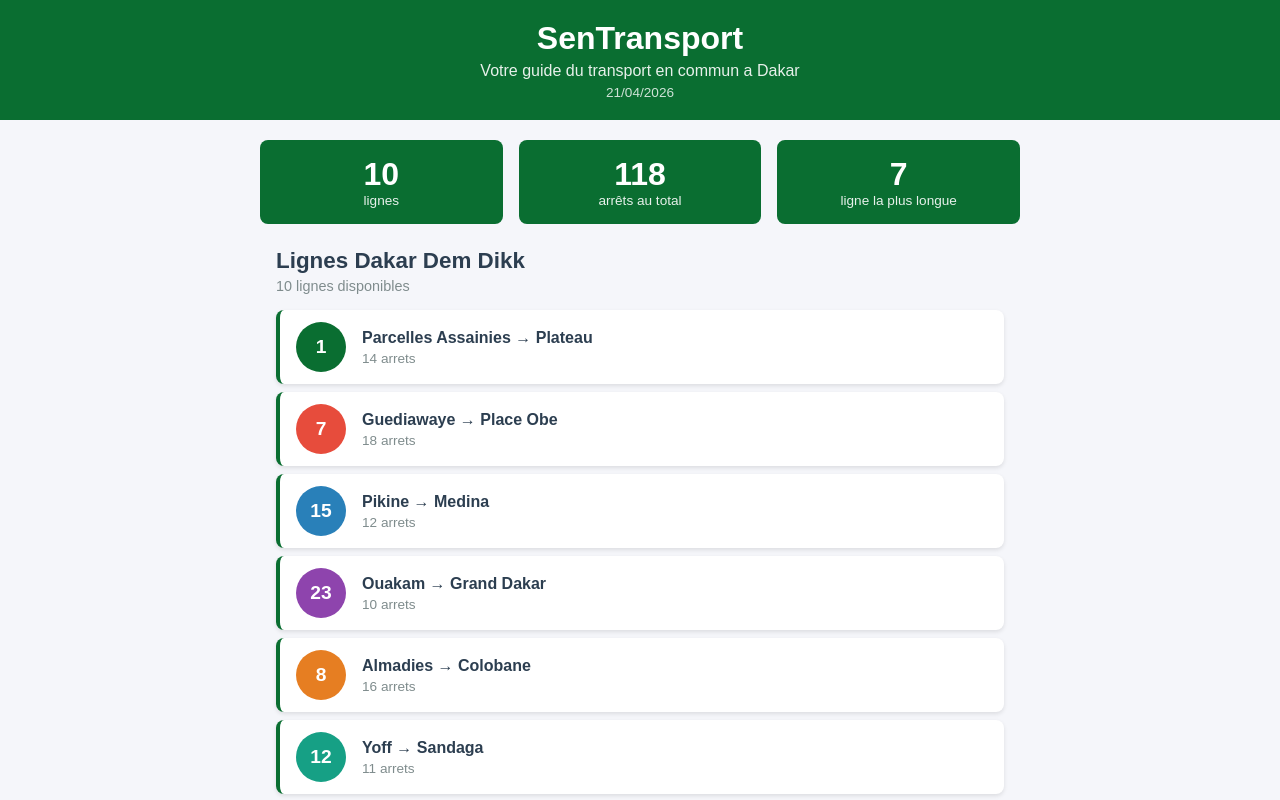
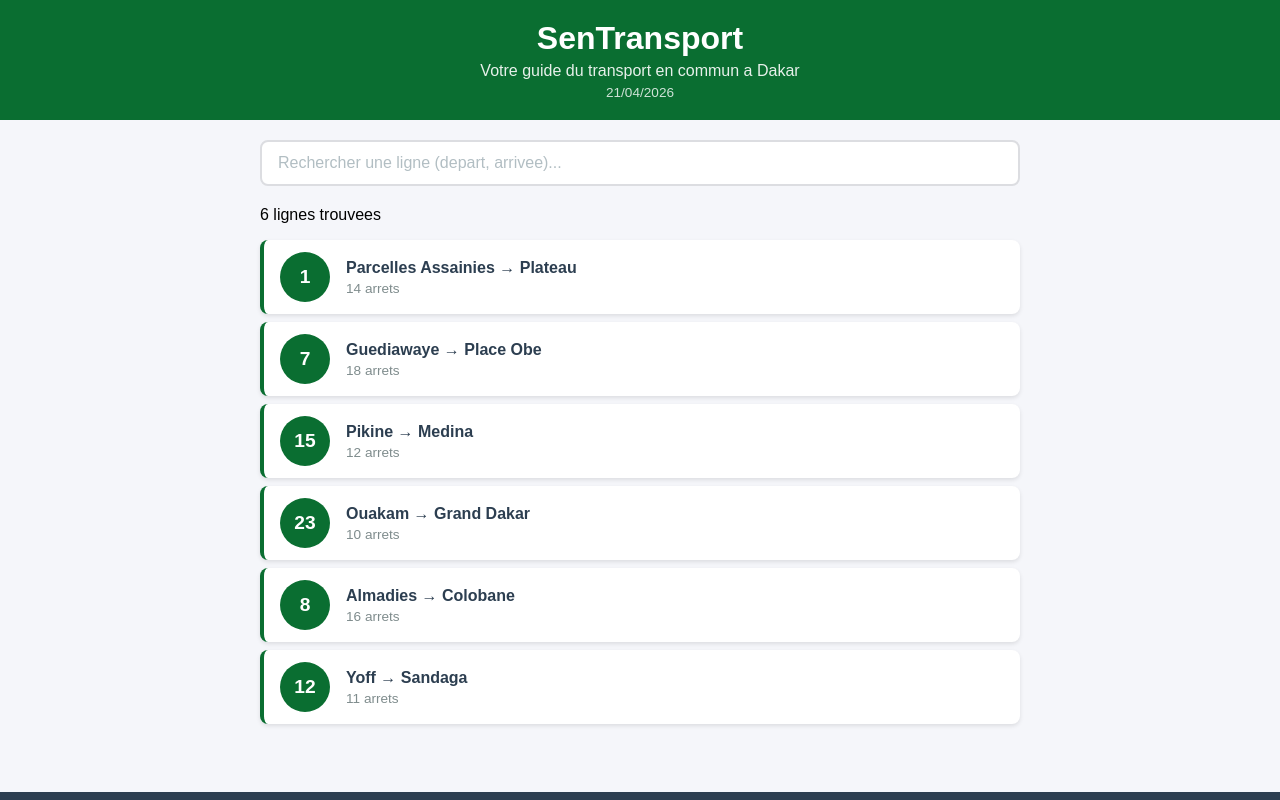
Before and after one commit to khadyjacamara/sentransport, a React (Create React App) app: page / in a window 1280 px wide. Shown: the top 800 px of the page. Built offline with nearby package versions, Linux system fonts and the light colour scheme.

Commit message:
Lab 3 : etat, recherche et selection de Lignes

```diff
--- a/src/App.css
+++ b/src/App.css
@@ -20,3 +20,20 @@
     padding: 12px;
   }
 }
+
+@media (max-width: 600px) {
+  .contenu {
+    padding: 12px;
+  }
+
+  .ligne-bus {
+    padding: 10px 12px;
+  }
+
+  .ligne-numero {
+    width: 40px;
+    height: 40px;
+    font-size: 1rem;
+    margin-right: 12px;
+  }
+}
--- a/src/App.js
+++ b/src/App.js
@@ -1,39 +1,78 @@
+import { useState } from 'react';
 import './App.css';
 import Header from './Header';
-import ListeLignes from './ListeLignes';
+import Recherche from './Recherche';
+import LigneBus from './LigneBus';
+import DetailLigne from './DetailLigne';
 import Footer from './Footer';
-import StatReseau from './StatReseau';
 
 function App() {
- const lignes = [
+  const [recherche, setRecherche] = useState("");
+  const [ligneSelectionnee, setLigneSelectionnee] = useState(null);
+
+  const lignes = [
     { id: 1, numero: "1", depart: "Parcelles Assainies",
-      arrivee: "Plateau", arrets: 14, couleur: "#0a6e31" },
+      arrivee: "Plateau", arrets: 14,
+      listeArrets: ["Parcelles U14", "Parcelles U10",
+        "Camberene", "Patte d'Oie", "Grand Dakar",
+        "Colobane", "Ponty", "Plateau"] },
     { id: 2, numero: "7", depart: "Guediawaye",
-      arrivee: "Place Obe", arrets: 18, couleur: "#e74c3c" },
+      arrivee: "Place Obe", arrets: 18,
+      listeArrets: ["Guediawaye", "Pikine", "Thiaroye",
+        "Keur Massar", "Grand Yoff", "Parcelles",
+        "Liberte 6", "Place Obe"] },
     { id: 3, numero: "15", depart: "Pikine",
-      arrivee: "Medina", arrets: 12, couleur: "#2980b9" },
+      arrivee: "Medina", arrets: 12,
+      listeArrets: ["Pikine Centre", "Thiaroye Gare",
+        "Hann", "Colobane", "Fass", "Medina"] },
     { id: 4, numero: "23", depart: "Ouakam",
-      arrivee: "Grand Dakar", arrets: 10, couleur: "#8e44ad" },
+      arrivee: "Grand Dakar", arrets: 10,
+      listeArrets: ["Ouakam Village", "Mermoz", "Fann",
+        "Point E", "Liberte 5", "Grand Dakar"] },
     { id: 5, numero: "8", depart: "Almadies",
-      arrivee: "Colobane", arrets: 16, couleur: "#e67e22" },
+      arrivee: "Colobane", arrets: 16,
+      listeArrets: ["Almadies", "Ngor", "Yoff",
+        "Ouest Foire", "Liberte 6", "Colobane"] },
     { id: 6, numero: "12", depart: "Yoff",
-      arrivee: "Sandaga", arrets: 11, couleur: "#16a085" },
-    { id: 7, numero: "31", depart: "Fann",
-      arrivee: "Liberte", arrets: 9, couleur: "#c0392b" },
-    { id: 8, numero: "42", depart: "HLM",
-      arrivee: "Dieuppeul", arrets: 7, couleur: "#1abc9c" },
-    { id: 9, numero: "17", depart: "Sicap",
-      arrivee: "Medina", arrets: 13, couleur: "#d35400" },
-    { id: 10, numero: "5", depart: "Liberte",
-      arrivee: "Plateau", arrets: 8, couleur: "#2c3e50" },
-];
+      arrivee: "Sandaga", arrets: 11,
+      listeArrets: ["Yoff Village", "Aeroport LSS",
+        "Parcelles U17", "Grand Yoff", "HLM", "Sandaga"] },
+  ];
+
+  const lignesFiltrees = lignes.filter(l =>
+    l.depart.toLowerCase().includes(recherche.toLowerCase()) ||
+    l.arrivee.toLowerCase().includes(recherche.toLowerCase()) ||
+    l.numero.includes(recherche)
+  );
+
+  function handleClickLigne(ligne) {
+    if (ligneSelectionnee && ligneSelectionnee.id === ligne.id) {
+      setLigneSelectionnee(null);
+    } else {
+      setLigneSelectionnee(ligne);
+    }
+  }
 
   return (
     <div className="App">
       <Header />
       <main className="contenu">
-        <StatReseau lignes={lignes} />
-        <ListeLignes lignes={lignes} />
+        <Recherche valeur={recherche} onChange={setRecherche} />
+        <p className="resultat-recherche">
+          {lignesFiltrees.length} ligne{lignesFiltrees.length > 1 ? 's' : ''} trouvee{lignesFiltrees.length > 1 ? 's' : ''}
+        </p>
+        {lignesFiltrees.map(ligne => (
+          <LigneBus
+            key={ligne.id}
+            numero={ligne.numero}
+            depart={ligne.depart}
+            arrivee={ligne.arrivee}
+            arrets={ligne.arrets}
+            estSelectionnee={ligneSelectionnee && ligneSelectionnee.id === ligne.id}
+            onClick={() => handleClickLigne(ligne)}
+          />
+        ))}
+        {ligneSelectionnee && <DetailLigne ligne={ligneSelectionnee} />}
       </main>
       <Footer />
     </div>
--- /dev/null
+++ b/src/DetailLigne.css
@@ -0,0 +1,67 @@
+.detail-ligne {
+  background-color: #ffffff;
+  border: 2px solid #0a6e31;
+  border-radius: 8px;
+  padding: 20px;
+  margin-top: 16px;
+  animation: slideDown 0.3s ease;
+}
+
+@keyframes slideDown {
+  from { opacity: 0; transform: translateY(-10px); }
+  to { opacity: 1; transform: translateY(0); }
+}
+
+.detail-titre {
+  color: #0a6e31;
+  margin: 0 0 8px 0;
+  font-size: 1.2rem;
+}
+
+.detail-info {
+  color: #7f8c8d;
+  margin: 0 0 16px 0;
+  font-size: 0.9rem;
+}
+
+.detail-arrets h4 {
+  color: #2c3e50;
+  margin: 0 0 8px 0;
+}
+
+.detail-liste {
+  list-style: none;
+  padding: 0;
+  margin: 0;
+}
+
+.detail-arret {
+  display: flex;
+  align-items: center;
+  padding: 8px 0;
+  border-bottom: 1px solid #f0f0f0;
+}
+
+.detail-arret:last-child {
+  border-bottom: none;
+}
+
+.arret-numero {
+  background-color: #0a6e31;
+  color: white;
+  width: 28px;
+  height: 28px;
+  border-radius: 50%;
+  display: flex;
+  align-items: center;
+  justify-content: center;
+  font-size: 0.8rem;
+  font-weight: bold;
+  margin-right: 12px;
+  flex-shrink: 0;
+}
+
+.arret-nom {
+  color: #2c3e50;
+  font-size: 0.95rem;
+}
--- /dev/null
+++ b/src/DetailLigne.js
@@ -0,0 +1,27 @@
+import './DetailLigne.css';
+
+function DetailLigne({ ligne }) {
+  return (
+    <div className="detail-ligne">
+      <h3 className="detail-titre">
+        Ligne {ligne.numero} : {ligne.depart} → {ligne.arrivee}
+      </h3>
+      <p className="detail-info">
+        {ligne.arrets} arrets sur ce trajet
+      </p>
+      <div className="detail-arrets">
+        <h4>Arrets principaux :</h4>
+        <ul className="detail-liste">
+          {ligne.listeArrets.map((arret, index) => (
+            <li key={index} className="detail-arret">
+              <span className="arret-numero">{index + 1}</span>
+              <span className="arret-nom">{arret}</span>
+            </li>
+          ))}
+        </ul>
+      </div>
+    </div>
+  );
+}
+
+export default DetailLigne;
--- a/src/LigneBus.css
+++ b/src/LigneBus.css
@@ -47,3 +47,12 @@
   color: #7f8c8d;
   margin-top: 4px;
 }
+
+.ligne-bus-active {
+  border-left: 4px solid #e67e22;
+  background-color: #fef9f3;
+}
+
+.ligne-bus-active .ligne-numero {
+  background-color: #e67e22;
+}
--- a/src/LigneBus.js
+++ b/src/LigneBus.js
@@ -1,15 +1,14 @@
 import './LigneBus.css';
 
-function LigneBus({ numero, depart, arrivee, arrets, couleur }) {
+function LigneBus({ numero, depart, arrivee, arrets, estSelectionnee, onClick }) {
   return (
-    <div className="ligne-bus">
-      <div className="ligne-numero" style={{ backgroundColor: couleur }}>
-        {numero}
-      </div>
+    <div
+      className={`ligne-bus ${estSelectionnee ? 'ligne-bus-active' : ''}`}
+      onClick={onClick}
+    >
+      <div className="ligne-numero">{numero}</div>
       <div className="ligne-info">
-        <span className="ligne-trajet">
-          {depart} &rarr; {arrivee}
-        </span>
+        <span className="ligne-trajet">{depart} → {arrivee}</span>
         <span className="ligne-arrets">{arrets} arrets</span>
       </div>
     </div>
--- /dev/null
+++ b/src/Recherche.css
@@ -0,0 +1,22 @@
+.recherche {
+  margin-bottom: 20px;
+}
+
+.recherche-input {
+  width: 100%;
+  padding: 12px 16px;
+  font-size: 1rem;
+  border: 2px solid #dcdde1;
+  border-radius: 8px;
+  outline: none;
+  box-sizing: border-box;
+  transition: border-color 0.2s;
+}
+
+.recherche-input:focus {
+  border-color: #0a6e31;
+}
+
+.recherche-input::placeholder {
+  color: #b2bec3;
+}
--- /dev/null
+++ b/src/Recherche.js
@@ -0,0 +1,17 @@
+import './Recherche.css';
+
+function Recherche({ valeur, onChange }) {
+  return (
+    <div className="recherche">
+      <input
+        type="text"
+        className="recherche-input"
+        placeholder="Rechercher une ligne (depart, arrivee)..."
+        value={valeur}
+        onChange={e => onChange(e.target.value)}
+      />
+    </div>
+  );
+}
+
+export default Recherche;
```
